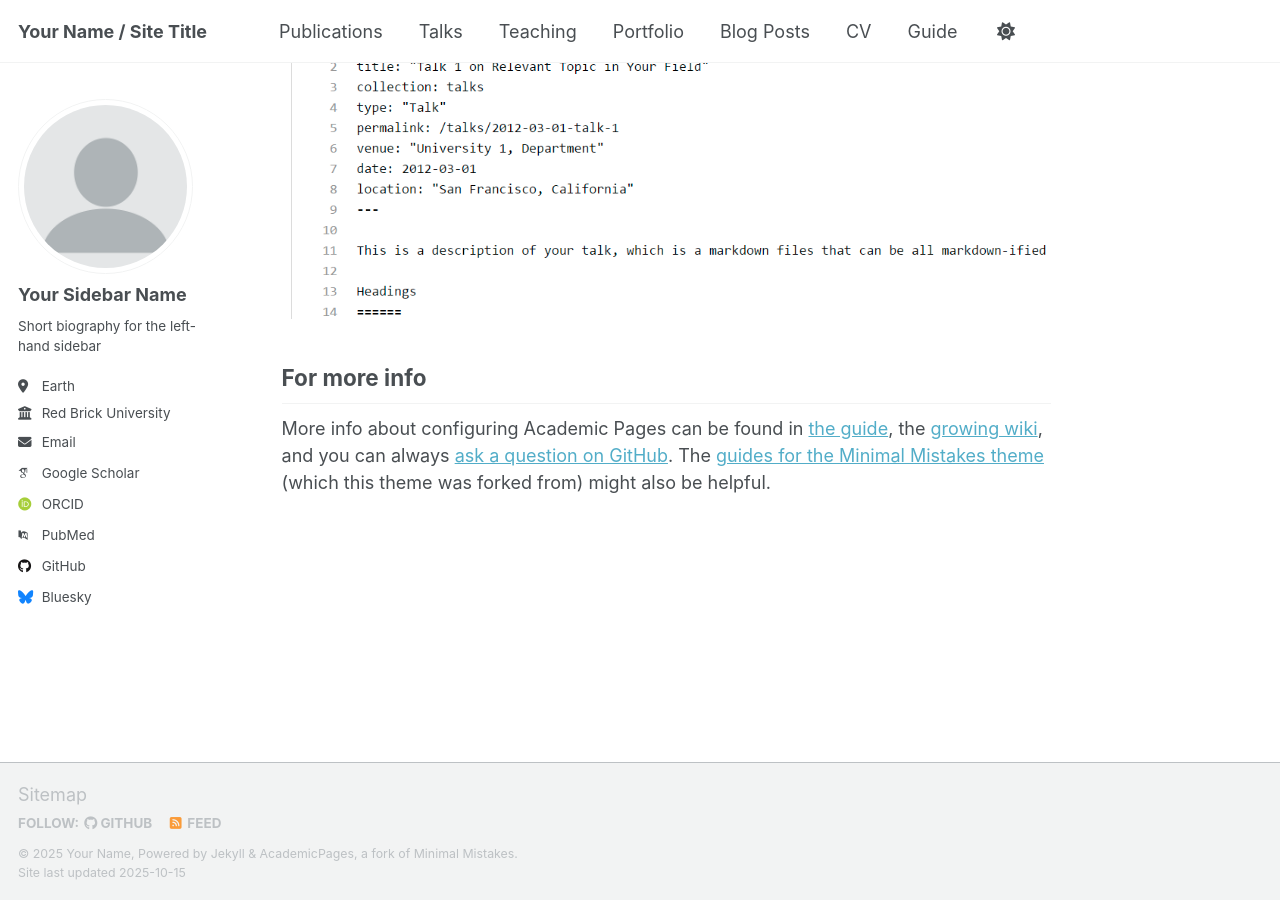
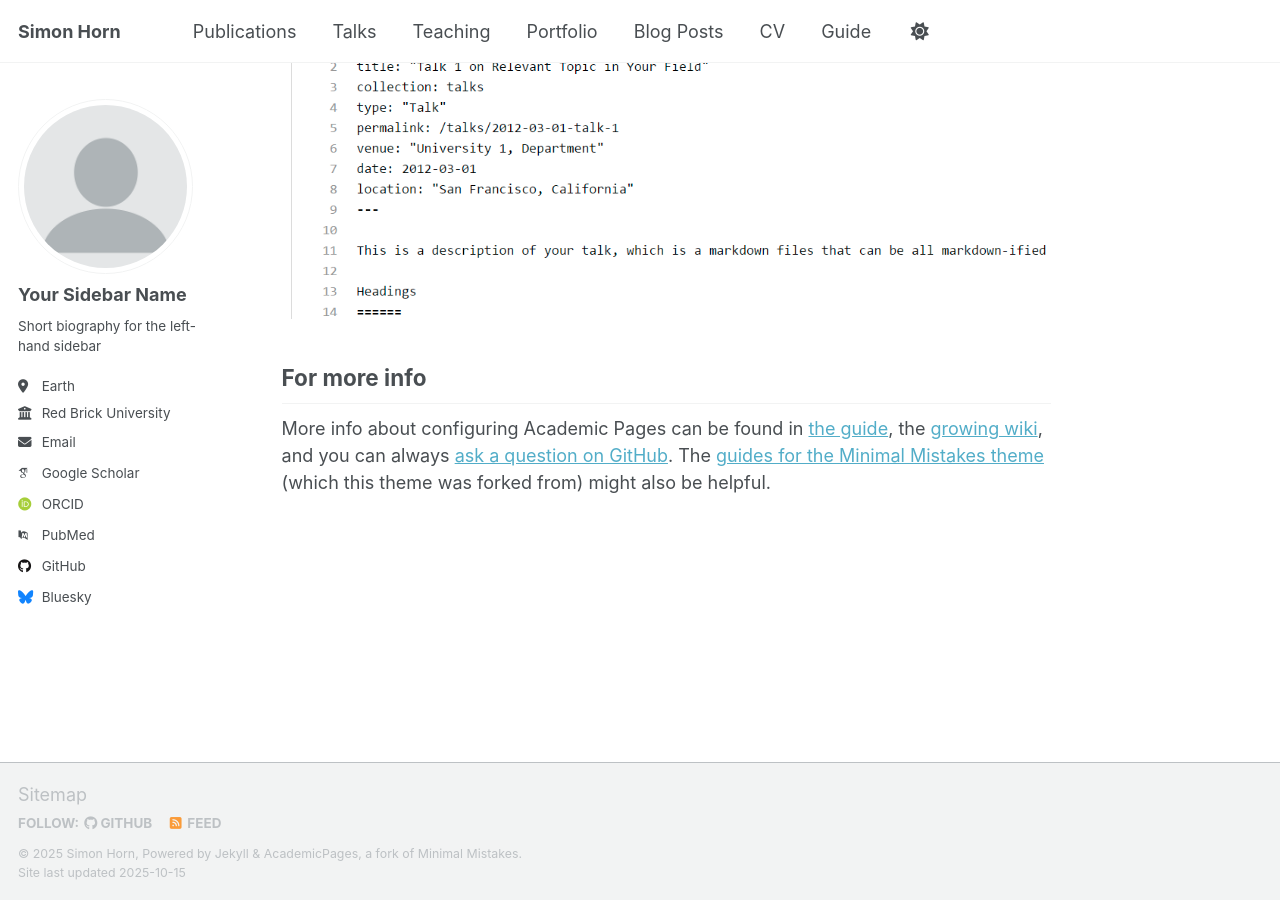
Before and after one commit to simon-horn/simon-horn.github.io, a Jekyll site: the page built from _pages/about.md, in a window 1280 px wide and 900 px high, scrolled down 2880 px. Built offline with Jekyll 4.4.1, drawn with Linux system fonts in a browser that asks for light colours; some web fonts are replaced; a script that is not in the unit is left out.

Commit message:
Update _config.yml

```diff
--- a/_config.yml
+++ b/_config.yml
@@ -9,14 +9,14 @@
 # Basic Site Settings
 locale                   : "en-US"
 site_theme               : "default" # Currently available options are "default", "air"
-title                    : "Your Name / Site Title"
+title                    : "Simon Horn"
 title_separator          : "-"
-name                     : &name "Your Name"
-description              : &description "Your Name's academic portfolio"   # Update this with a general description of your site, this is the default if not overridden by a page
-url                      : https://academicpages.github.io # The base hostname & protocol for your site e.g. "https://[your GitHub username].github.io",
+name                     : &name "Simon Horn"
+description              : &description "Simon Horn's academic portfolio"   # Update this with a general description of your site, this is the default if not overridden by a page
+url                      : https://simon-horn.github.io # The base hostname & protocol for your site e.g. "https://[your GitHub username].github.io",
                                                            # or if you already have some other page hosted on Github then use "https://[your GitHub username].github.io/[Your Repo Name]"
 baseurl                  : "" # the subpath of your site, e.g. "/blog"
-repository               : "academicpages/academicpages.github.io"
+repository               : "simon-horn/simon-horn.github.io"
 
 # Site Author - The following control what appear as part of the author content on the side bar.
 #               If a field is blank the icon and link will not appear, otherwise it will be shown.
```
